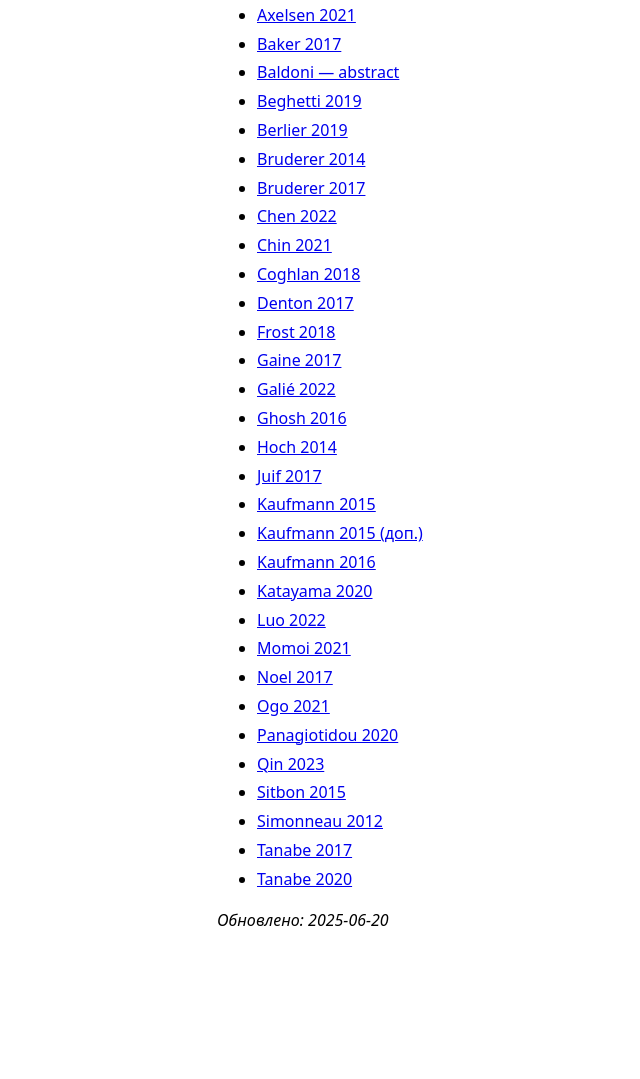
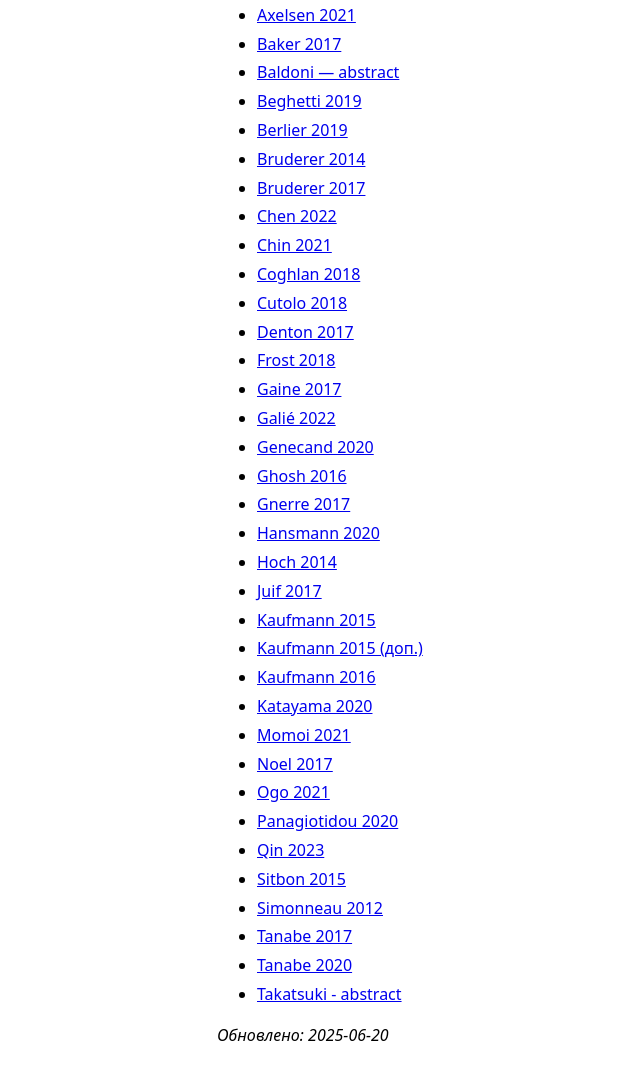
Before and after one commit to FilippBasisLLC/LLC_Basis_key_info, a plain HTML site: page LR_CLINICAL_SELEXIPAG/Index_1.html in a window 1280 px wide. Shown: the part 149-1228 px from the top of the page, without its empty margins (23-663 px from the left). Before the commit the page ends 1121 px from the top, so only its background shows below. Drawn offline with Linux system fonts and the light colour scheme.

Commit message:
Update Index_1.html

```diff
--- a/LR_CLINICAL_SELEXIPAG/Index_1.html
+++ b/LR_CLINICAL_SELEXIPAG/Index_1.html
@@ -24,18 +24,21 @@
   <li><a href="chen2022.html"     target="_blank">Chen 2022</a></li>
   <li><a href="chin2021.html"     target="_blank">Chin 2021</a></li>
   <li><a href="coghlan2018.html"  target="_blank">Coghlan 2018</a></li>
+  <li><a href="cutolo2018.html"   target="_blank">Cutolo 2018</a></li>
   <li><a href="denton2017.html"   target="_blank">Denton 2017</a></li>
   <li><a href="frost2018.html"    target="_blank">Frost 2018</a></li>
   <li><a href="gaine2017.html"    target="_blank">Gaine 2017</a></li>
   <li><a href="galie2022.html"    target="_blank">Galié 2022</a></li>
+  <li><a href="genecand2020.html" target="_blank">Genecand 2020</a></li>
   <li><a href="ghosh2016.html"    target="_blank">Ghosh 2016</a></li>
+  <li><a href="gnerre2017.html"   target="_blank">Gnerre 2017</a></li>
+  <li><a href="hansmann2020.html" target="_blank">Hansmann 2020</a></li>
   <li><a href="hoch2014.html"     target="_blank">Hoch 2014</a></li>
   <li><a href="juif2017.html"     target="_blank">Juif 2017</a></li>
   <li><a href="kaufmann2015.html" target="_blank">Kaufmann 2015</a></li>
   <li><a href="kaufmann2015_2.html" target="_blank">Kaufmann 2015 (доп.)</a></li>
   <li><a href="kaufmann2016.html" target="_blank">Kaufmann 2016</a></li>
   <li><a href="katayama2020.html" target="_blank">Katayama 2020</a></li>
-  <li><a href="luo2022.html"      target="_blank">Luo 2022</a></li>
   <li><a href="momoi2021.html"    target="_blank">Momoi 2021</a></li>
   <li><a href="noel2017.html"     target="_blank">Noel 2017</a></li>
   <li><a href="ogo2021.html"      target="_blank">Ogo 2021</a></li>
@@ -45,6 +48,7 @@
   <li><a href="simonneau2012.html" target="_blank">Simonneau 2012</a></li>
   <li><a href="tanabe2017.html"   target="_blank">Tanabe 2017</a></li>
   <li><a href="tanabe2020.html"   target="_blank">Tanabe 2020</a></li>
+  <li><a href="takatsuki_abstract.html"   target="_blank">Takatsuki - abstract</a></li>
 </ul>
 
 
```
